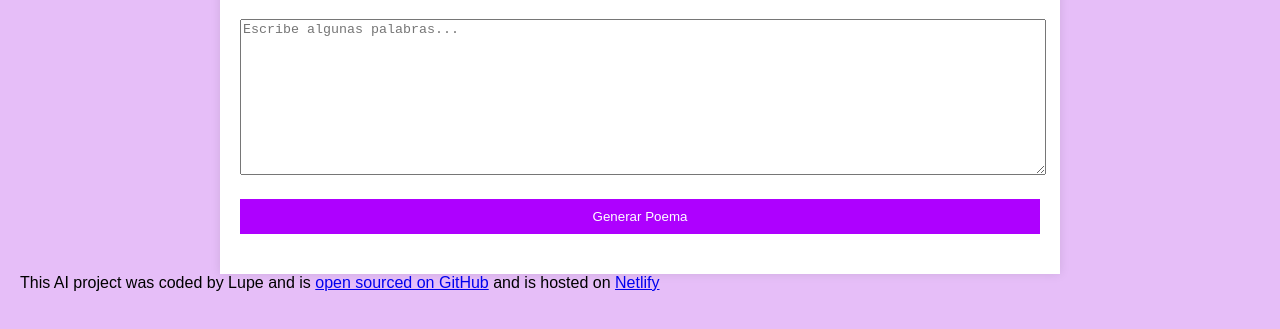
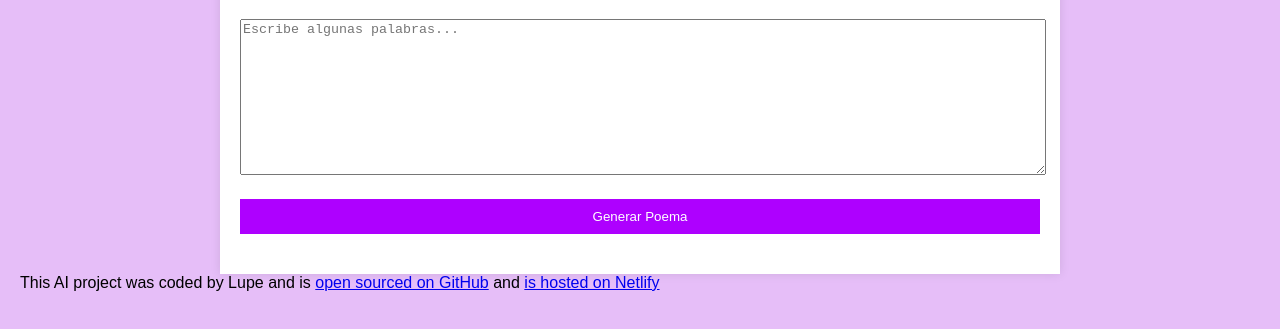
Before and after one commit to L00ptyl00p/spanish-poem-generator, a plain HTML site: page index.html in a window 1280 px wide. Shown: the part 101-430 px from the top of the page. Drawn offline with Linux system fonts and the light colour scheme.

Commit message:
Update index.html

```diff
--- a/index.html
+++ b/index.html
@@ -22,7 +22,7 @@
         This AI project was coded by Lupe and is <a href="https://github.com/L00ptyl00p/spanish-poem-generator"> open
             sourced on
             GitHub</a>
-        and is hosted on <a href="https://singular-clafoutis-0a8c72.netlify.app/">Netlify</a>
+        and <a href="https://singular-clafoutis-0a8c72.netlify.app/"> is hosted on Netlify</a>
 
     </footer>
 </body>
```
